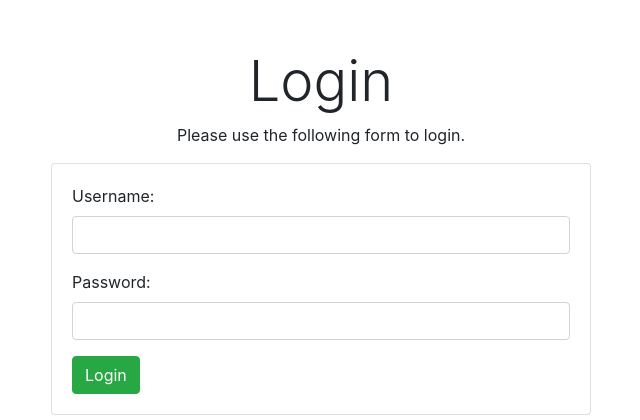
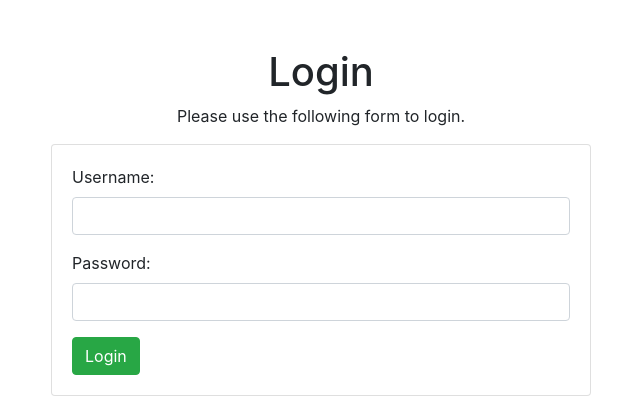
Before and after one commit to yusuphiqbal/bookmarks, a Django app: page /account/login/ in a window 1280 px wide. Shown: the part 57-477 px from the top of the page, without its empty margins (319-959 px from the left). Run offline with Django 3.2, Linux system fonts and the light colour scheme; some libraries are stand-ins or nearby versions.

Commit message:
Updated styling of the login title

```diff
--- a/account/templates/registration/login.html
+++ b/account/templates/registration/login.html
@@ -7,7 +7,7 @@
     <div class="container">
         <div class="row justify-content-center">
             <div class="col-md-6">
-                <h1 class="display-4 text-center">Login</h1>
+                <h1 class="display-5 text-center">Login</h1>
                 <p class="text-center">Please use the following form to login.</p>
                 {% if form.errors %}
                     <div class="alert alert-danger" role="alert">
```
